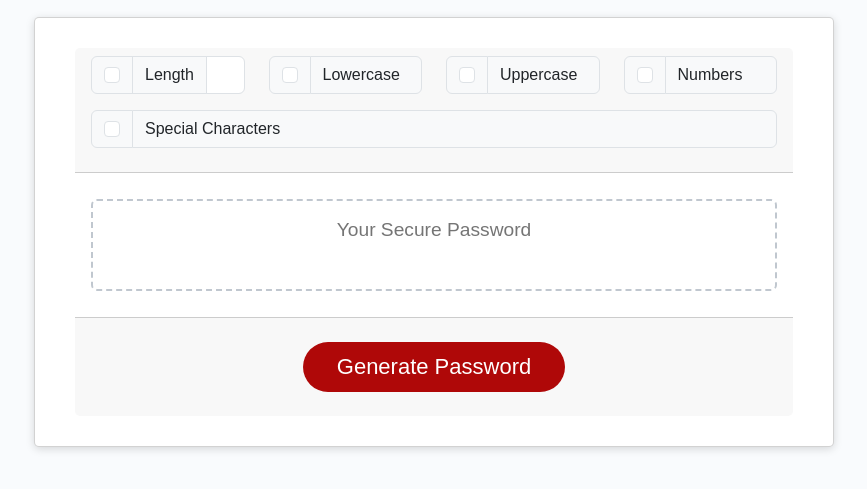
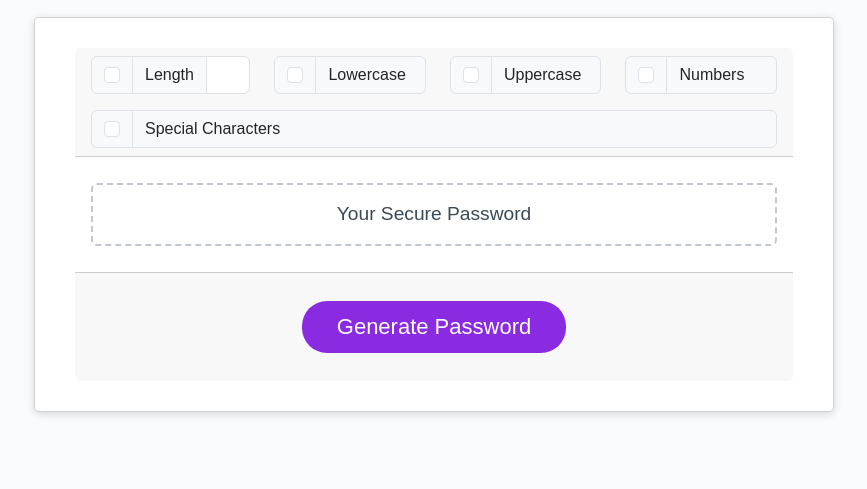
Before and after one commit to mattlusty/bc-random-password-generator, a plain HTML site: page index.html in a window 1280 px wide. Shown: the part 81-570 px from the top of the page, without its empty margins (206-1073 px from the left). Drawn offline with nearby package versions, Linux system fonts and the light colour scheme.

Commit message:
Adjust margins of form-groups

```diff
--- a/index.html
+++ b/index.html
@@ -21,8 +21,8 @@
       <div class="card">
         <div class="card-header">
           <form>
-            <div class="row">
-              <div class="col flex-nowrap input-group mb-3">
+            <div class="row gy-3">
+              <div class="col flex-nowrap input-group">
                 <div class="input-group-text">
                   <input
                     class="form-check-input mt-0"
@@ -32,10 +32,15 @@
                   />
                 </div>
                 <span class="input-group-text">Length</span>
-                <input type="text" class="form-control" aria-label="Text input with checkbox" />
+                <input
+                  id="pw-length"
+                  type="text"
+                  class="form-control"
+                  aria-label="Text input with checkbox"
+                />
               </div>
 
-              <div class="col flex-nowrap input-group mb-3">
+              <div class="col flex-nowrap input-group">
                 <div class="input-group-text">
                   <input
                     class="form-check-input mt-0"
@@ -47,7 +52,7 @@
                 <span class="input-group-text">Lowercase</span>
               </div>
 
-              <div class="col flex-nowrap input-group mb-3">
+              <div class="col flex-nowrap input-group">
                 <div class="input-group-text">
                   <input
                     class="form-check-input mt-0"
@@ -59,7 +64,7 @@
                 <span class="input-group-text">Uppercase</span>
               </div>
 
-              <div class="col flex-nowrap input-group mb-3">
+              <div class="col flex-nowrap input-group">
                 <div class="input-group-text">
                   <input
                     class="form-check-input mt-0"
@@ -71,7 +76,7 @@
                 <span class="input-group-text">Numbers</span>
               </div>
 
-              <div class="col flex-nowrap input-group mb-3">
+              <div class="col flex-nowrap input-group">
                 <div class="input-group-text">
                   <input
                     class="form-check-input mt-0"
@@ -86,12 +91,14 @@
           </form>
         </div>
         <div class="card-body">
-          <textarea
+          <div
             readonly
             id="password"
             placeholder="Your Secure Password"
             aria-label="Generated Password"
-          ></textarea>
+          >
+            Your Secure Password
+          </div>
         </div>
         <div class="card-footer">
           <button id="generate" class="btn">Generate Password</button>
--- a/styles/mattstrap.css
+++ b/styles/mattstrap.css
@@ -16,3 +16,24 @@ h6 {
 .input-group > *:last-child {
   flex-grow: 1;
 }
+
+textarea {
+  height: fit-content;
+}
+
+.card-footer > button {
+  margin-top: 20px;
+  margin-bottom: 20px;
+  border: 1px solid rgba(0, 0, 0, 0);
+  background-color: blueviolet;
+}
+
+.card-footer > button:hover {
+  /* border: 1px solid black; */
+  background-color: rgb(211, 183, 238);
+  color: rgb(74, 74, 74);
+}
+
+#pw-length {
+  min-width: 5ch;
+}
```
